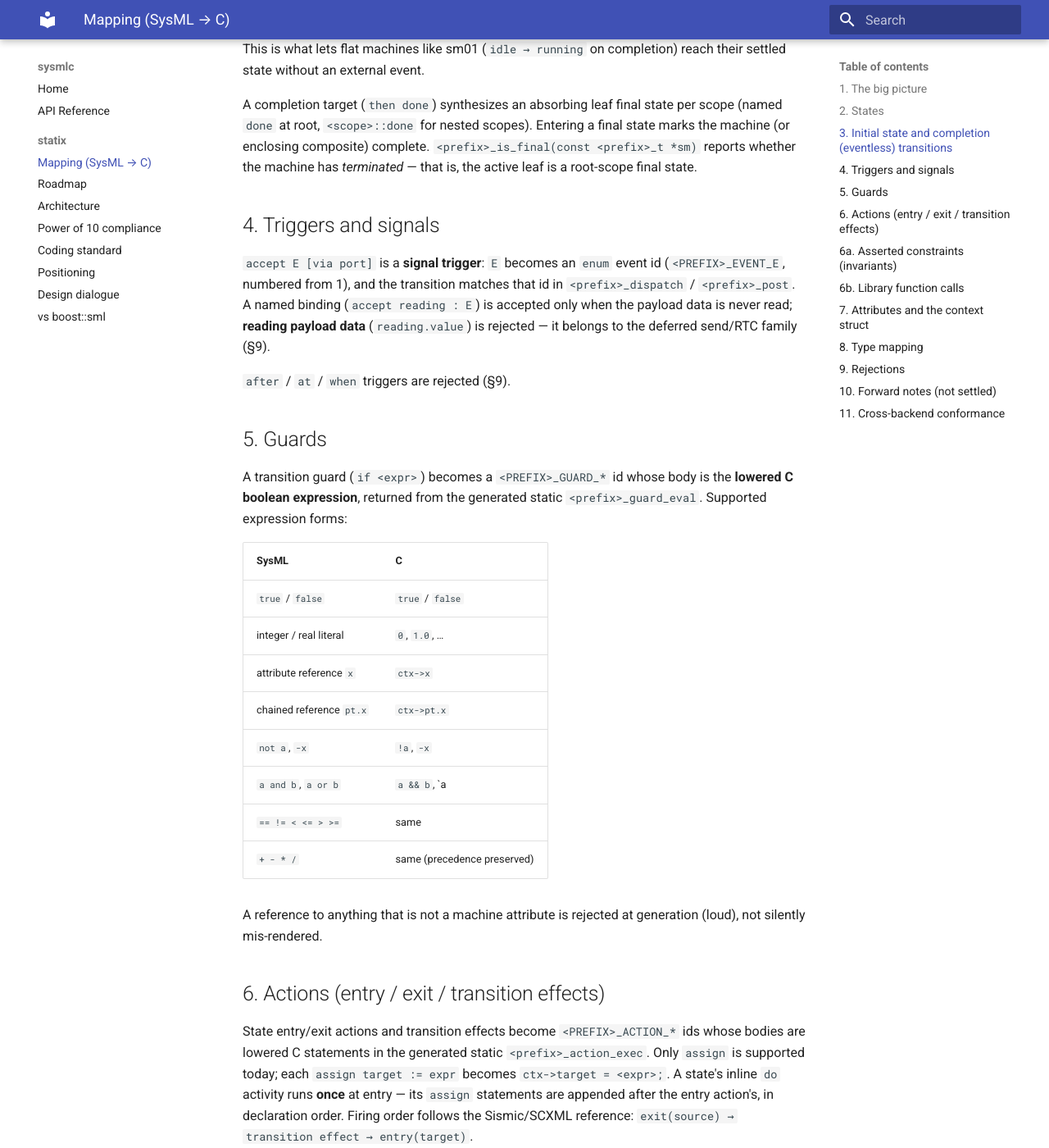
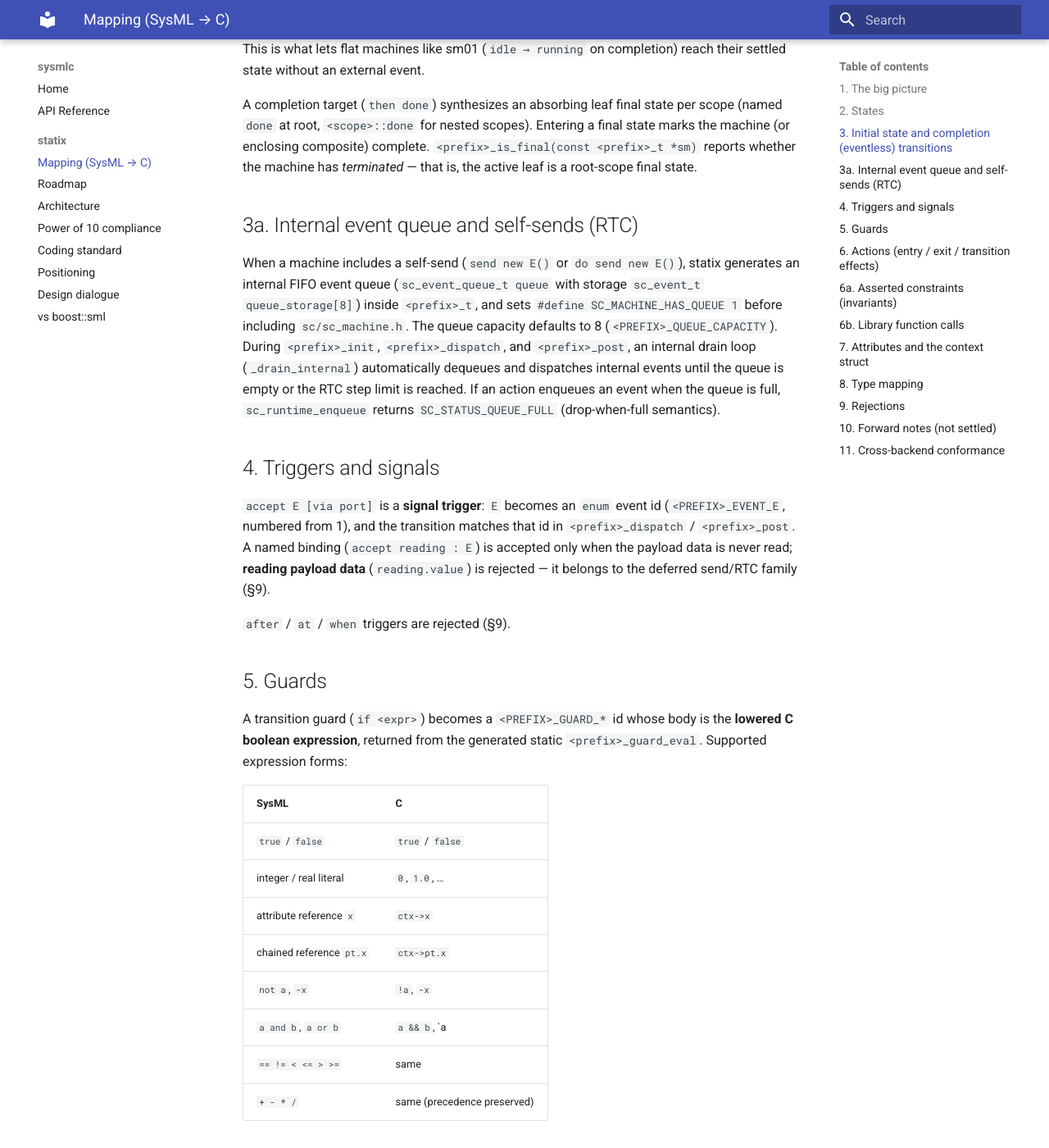
Before and after one commit to glacier-project/sysmlc-core, an MkDocs documentation site: the page built from docs/statix-mapping.md, in a window 1280 px wide and 1400 px high, scrolled down 2016 px. Shown: the whole window at 82% size. Built offline with MkDocs 1.6.1 and Material for MkDocs 9.7.7, drawn with Linux system fonts in a browser that asks for light colours; some of the changed text lies outside the part shown.

Commit message:
docs(statix): document send support and event queue in C mapping

```diff
--- a/docs/statix-mapping.md
+++ b/docs/statix-mapping.md
@@ -91,6 +91,10 @@
 `<prefix>_is_final(const <prefix>_t *sm)` reports whether the machine has
 *terminated* — that is, the active leaf is a root-scope final state.
 
+## 3a. Internal event queue and self-sends (RTC)
+
+When a machine includes a self-send (`send new E()` or `do send new E()`), statix generates an internal FIFO event queue (`sc_event_queue_t queue` with storage `sc_event_t queue_storage[8]`) inside `<prefix>_t`, and sets `#define SC_MACHINE_HAS_QUEUE 1` before including `sc/sc_machine.h`. The queue capacity defaults to 8 (`<PREFIX>_QUEUE_CAPACITY`). During `<prefix>_init`, `<prefix>_dispatch`, and `<prefix>_post`, an internal drain loop (`_drain_internal`) automatically dequeues and dispatches internal events until the queue is empty or the RTC step limit is reached. If an action enqueues an event when the queue is full, `sc_runtime_enqueue` returns `SC_STATUS_QUEUE_FULL` (drop-when-full semantics).
+
 ## 4. Triggers and signals
 
 `accept E [via port]` is a **signal trigger**: `E` becomes an `enum` event id
@@ -126,14 +130,12 @@
 
 State entry/exit actions and transition effects become `<PREFIX>_ACTION_*` ids
 whose bodies are lowered C statements in the generated static
-`<prefix>_action_exec`. Only `assign` is supported today; each
+`<prefix>_action_exec`. Only `assign` is supported for general statements; each
 `assign target := expr` becomes
 `ctx->target = <expr>;`. A state's inline `do` activity runs **once** at
-entry — its `assign` statements are appended after the entry action's, in
-declaration order. Firing order follows the Sismic/SCXML reference:
+entry — its statements are appended after the entry action's, in
+declaration order. Self-send statements (`send new E()`) and `do send new E()` are supported for internal events without payloads; each renders as `sc_runtime_enqueue(runtime, <EVENT_ID>);` after any assignment statements. External sends and payload-carrying sends remain rejected. Firing order follows the Sismic/SCXML reference:
 `exit(source) → transition effect → entry(target)`.
-
-`send` effects are rejected (§9).
 
 ## 6a. Asserted constraints (invariants)
 
@@ -198,7 +200,7 @@
 | -------------------------------------------------------- | ---------------------------------------------- |
 | parallel / history states                                | rejected (composite/leaf supported)            |
 | `after` / `at` / `when` triggers                         | rejected (no timers/change events yet)         |
-| `send` effects, `do send`, reading `accept` payload data | rejected (send/RTC family)                     |
+| reading `accept` payload data, external/payload sends    | rejected (self-sends / internal events without payload supported) |
 | machine-level (state def) entry/do/exit actions          | rejected (put on states)                       |
 | non-inline / referenced `do` activities                  | rejected                                       |
 | `String` / non-scalar, non-composite attributes          | rejected                                       |
```
Also changed, not shown: other parts of docs/statix-mapping.md (+1 -2 lines), docs/statix/architecture.md (+2 -2 lines).
